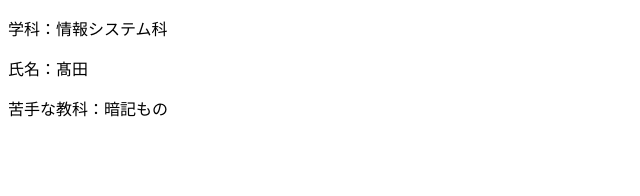
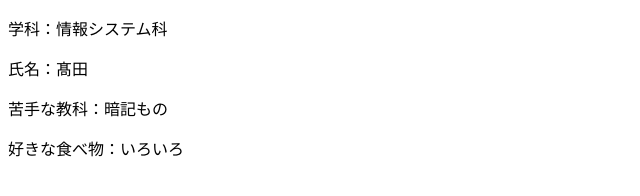
Before and after one commit to Ima35/brach-test, a plain HTML site: page profile_B.html in a window 1280 px wide. Shown: the whole page, without its empty margins (0-640 px from the left). Drawn offline with Linux system fonts and the light colour scheme.

Commit message:
profile_B.htmlの修正
好きな食べ物を追記しました。

```diff
--- a/profile_B.html
+++ b/profile_B.html
@@ -9,5 +9,6 @@
     <p>学科：情報システム科</p>
     <p>氏名：髙田</p>
     <p>苦手な教科：暗記もの</p>
+    <p>好きな食べ物：いろいろ</p>
 </body>
 </html>
```
